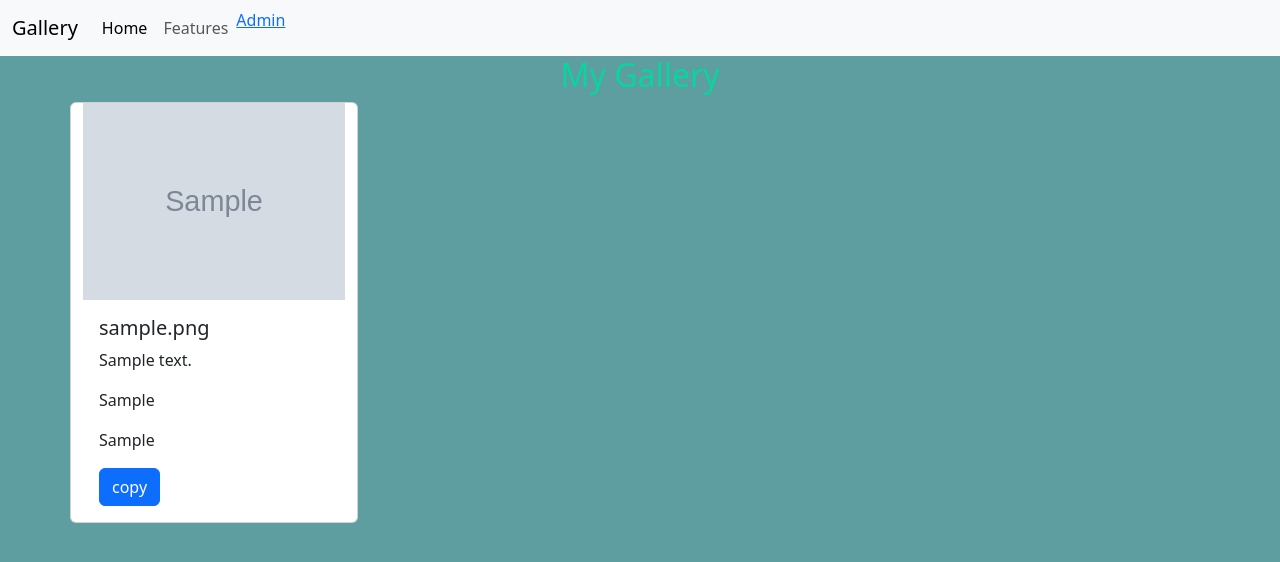
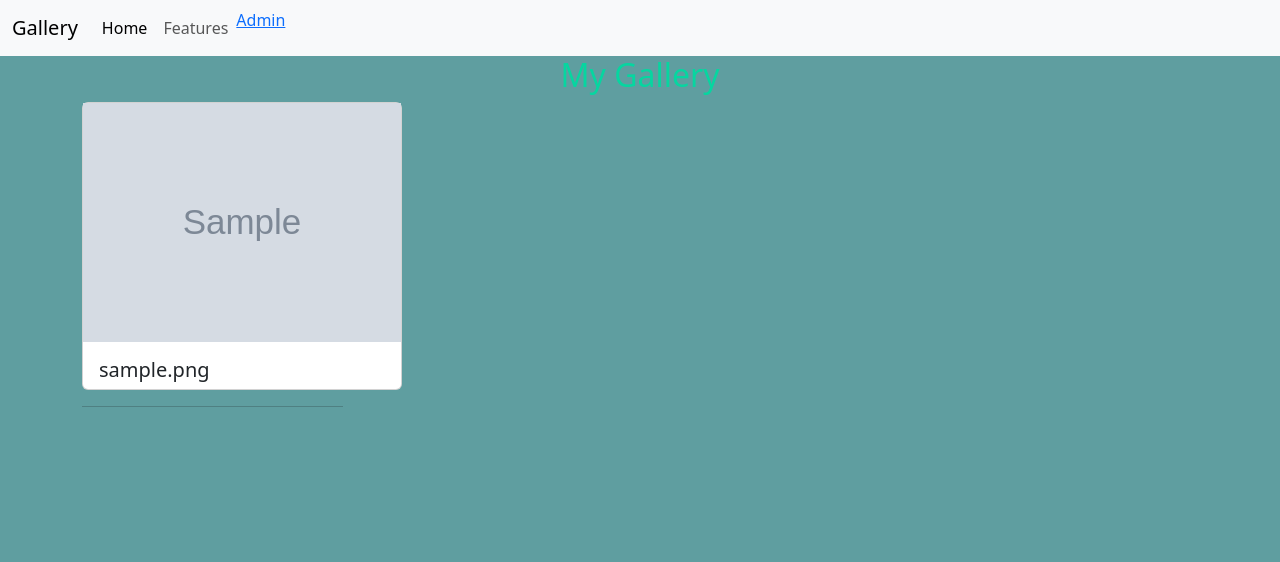
Before and after one commit to Koech-code/My-gallery, a Django app: template gallery/templates/index.html in a window 1280 px wide. Shown: the top 562 px of the page. Run offline with Django 3.2, Linux system fonts and the light colour scheme; the template is opened without the code that fills it: values that come from a table or form of the project are taken from there, others are empty; tables that the repository leaves empty hold one stand-in row (values such as "Sample post"); grey boxes marked "Sample" are stand-in pictures; parts of the project's set-up code (start-up, migrations or seed data) failed here and were passed over; some libraries are stand-ins or nearby versions.

Commit message:
added a column to the row

```diff
--- a/gallery/templates/index.html
+++ b/gallery/templates/index.html
@@ -4,18 +4,19 @@
 {{block.super}}
 <div class="container">
    <div class="row">
-       {% for image in images %}
-            <div class="card" style="width: 18rem;">
-                <img src="{{image.image.url}}">
+        {% for image in images %}
+        <div class="col-md-3">
+            <div class="card" style="width: 20rem; height: 18em;">
+                <img src="{{image.image.url}}" class="img-responsive" data-bs-toggle="modal" data-bs-target="#expand{{image.id}}" alt="">
                 <div class="card-body">
                     <h5 class="card-title">{{image.img_name}}</h5>
-                    <p class="card-text">{{image.description}}</p>
-                    <p class="card-text">{{image.image_location}}</p>
-                    <p class="card-text">{{image.image_category}}</p>
-                    <a href="#" class="btn btn-primary">copy</a>
                 </div>
             </div>
-       {% endfor%}
+            <hr>
+        </div>
+
+        {% include 'modals.html' %}
+        {% endfor%}
    </div>
 </div>
 <br>
```
